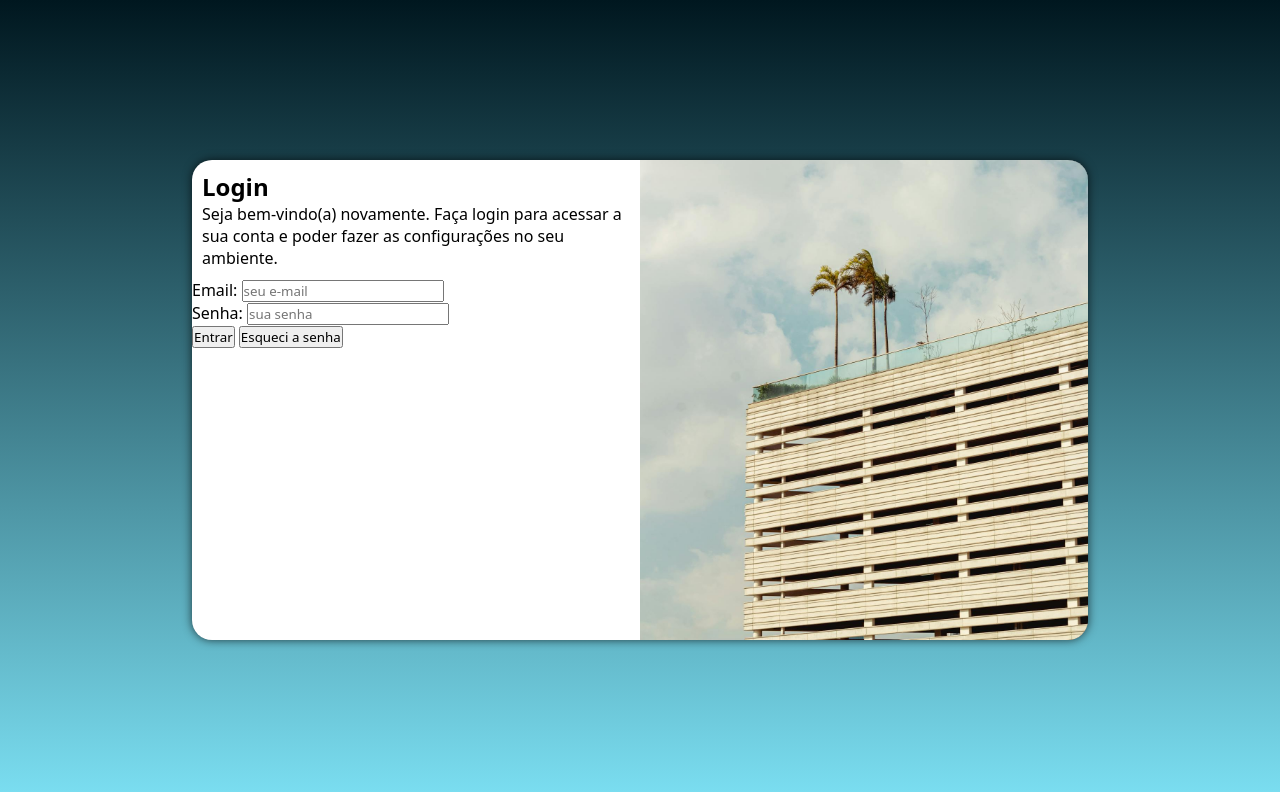
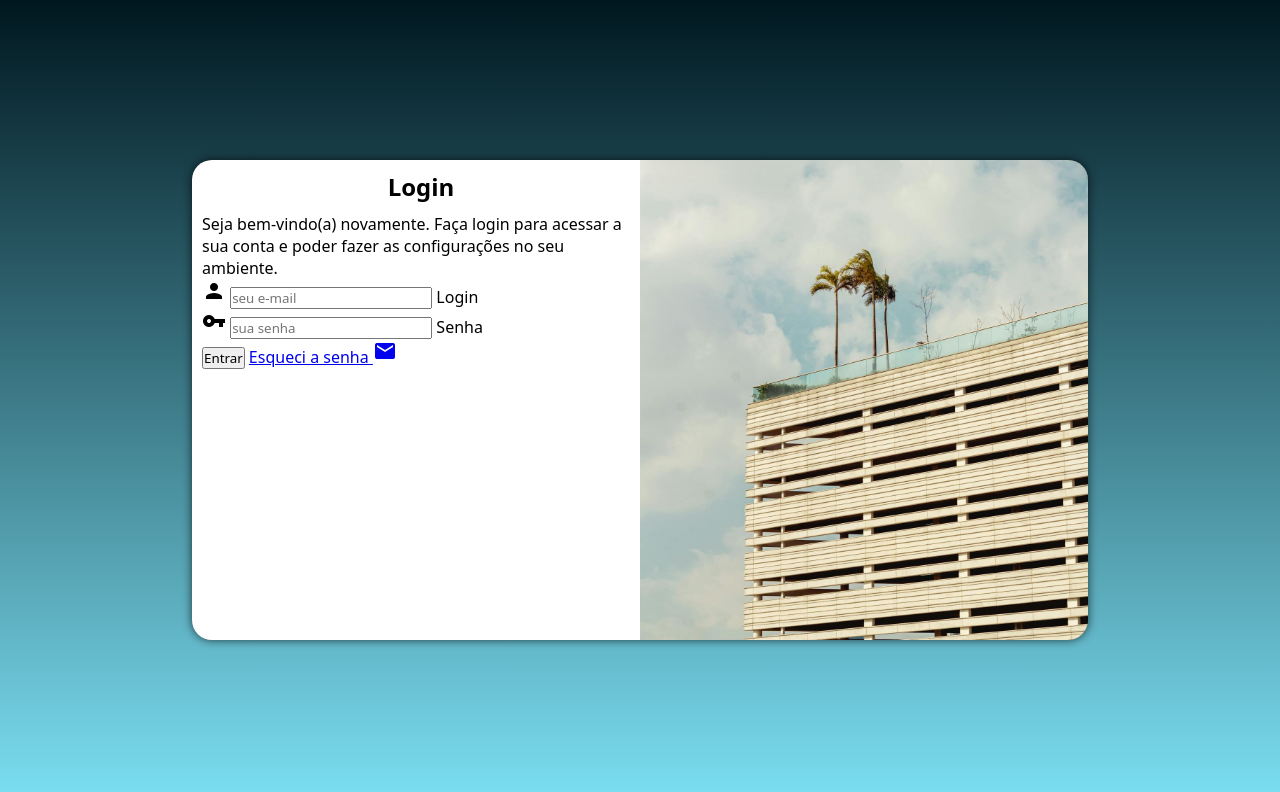
Before and after one commit to marcossneto/projeto-login, a plain HTML site: page index.html in a window 1280 px wide. Drawn offline with Linux system fonts and the light colour scheme.

Commit message:
adicionei o formulario

```diff
--- a/estilos/style.css
+++ b/estilos/style.css
@@ -55,4 +55,10 @@
         display: block;
         padding: 10px;
     }
+
+
+    div#formulario > h1 {
+        text-align: center;
+        margin-bottom: 10px;
+    }
 }
--- a/index.html
+++ b/index.html
@@ -4,6 +4,7 @@
     <meta charset="UTF-8">
     <meta name="viewport" content="width=device-width, initial-scale=1.0">
     <title>Login</title>
+    <link href="https://fonts.googleapis.com/icon?family=Material+Icons" rel="stylesheet">
     <link rel="stylesheet" href="estilos/style.css">
     <link rel="stylesheet" href="estilos/media-query.css">
 </head>
@@ -16,21 +17,21 @@
             <div id="formulario">
                 <h1>Login</h1>
                 <p>Seja bem-vindo(a) novamente. Faça login para acessar a sua conta e poder fazer as configurações no seu ambiente.</p>
+                <form action="login.php" method="post" autocomplete="on">
+                    <div class="campo">
+                        <i class="material-icons">person</i>
+                        <input type="email" name="login" id="ilogin" placeholder="seu e-mail" autocomplete="email" required maxlength="30">
+                        <label for="ilogin">Login</label>
+                    </div>
+                    <div class="campo">
+                        <i class="material-icons">vpn_key</i>
+                        <input type="password" name="senha" id="isenha" placeholder="sua senha" autocomplete="current-password" minlength="8" maxlength="20">
+                        <label for="isenha">Senha</label>
+                    </div>
+                    <input type="submit" value="Entrar">
+                    <a href="esqueci.html">Esqueci a senha <i class="material-icons">mail</i></a>
+                </form>
             </div>
-            <form action="login.php" method="post" autocomplete="on">
-                <p>
-                    <label for="iemail">Email: </label>
-                    <input type="email" name="email" id="iemail" required autocomplete="email" placeholder="seu e-mail">
-                </p>
-                <p>
-                    <label for="senha">Senha: </label>
-                    <input type="password" name="senha" id="isenha" autocomplete="current-password" required placeholder="sua senha">
-                </p>
-                <p>
-                    <input type="submit" value="Entrar">
-                    <input type="submit" value="Esqueci a senha">
-                </p>
-            </form>
         </section>
     </main>
 </body>
```
